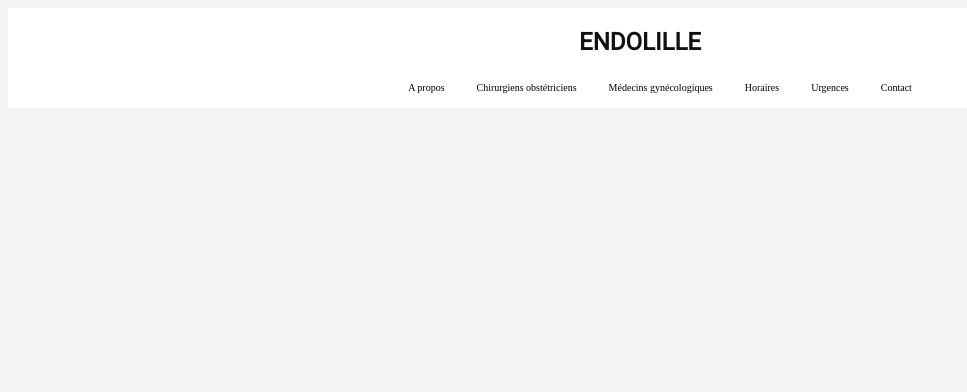
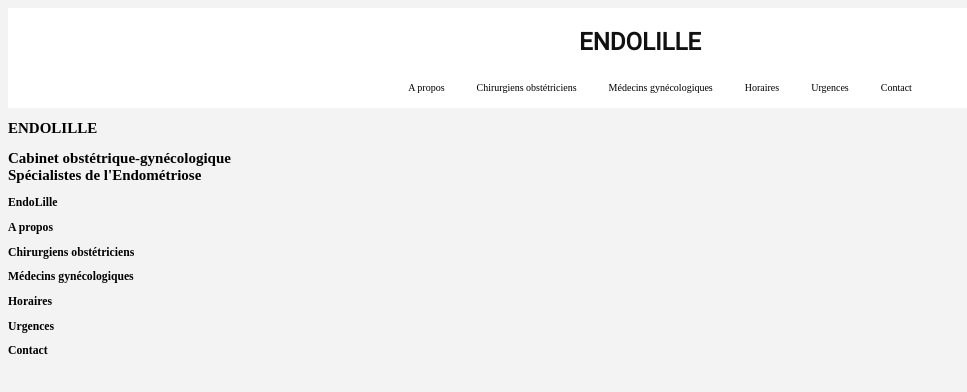
Before and after one commit to AnaisT17/Medical-website, a plain HTML site: page Site-medical/index.html in a window 1280 px wide. Shown: the whole page, without its empty margins (0-967 px from the left). Drawn offline with Linux system fonts and the light colour scheme.

Commit message:
modifications file index.html of folder Site-medical

```diff
--- a/Site-medical/index.html
+++ b/Site-medical/index.html
@@ -5,7 +5,7 @@
     <meta name="viewport" content="width=device-width, initial-scale=1.0">
     <meta http-equiv="X-UA-Compatible" content="ie=edge">
     <link rel="stylesheet" href="style.css" />
-    <link href="https://fonts.googleapis.com/css?family=Roboto&display=swap" rel="stylesheet">
+    <link href="https://fonts.googleapis.com/css?family=Cormorant+Garamond|Roboto&display=swap" rel="stylesheet">
     <script src="https://kit.fontawesome.com/14432ee87f.js"></script>
     <title>Medical website</title>
 </head>
@@ -25,7 +25,35 @@
         <a href="cases.html" class="header-cases">EndoLille</a>
     </header>
     <main>
-
+        <section class="banner-index">
+            <div class="vertical-center">
+                    <h2>ENDOLILLE</h2>
+                    <h1>Cabinet obstétrique-gynécologique <br> Spécialistes de l'Endométriose</h1>
+            </div>
+        </section>
+        <section>
+            <div class="index-box-1">
+                <h3>EndoLille</h3>
+            </div>
+            <div class="index-box-1">
+                <h3>A propos</h3>
+            </div>
+            <div class="index-box-1">
+                <h3>Chirurgiens obstétriciens</h3>
+            </div>
+            <div class="index-box-1">
+                <h3>Médecins gynécologiques</h3>
+            </div>
+            <div class="index-box-1">
+                <h3>Horaires</h3>
+            </div>
+            <div class="index-box-1">
+                <h3>Urgences</h3>
+            </div>
+            <div class="index-box-1">
+                <h3>Contact</h3>
+            </div>
+        </section>
     </main>
     <footer>
 
```
